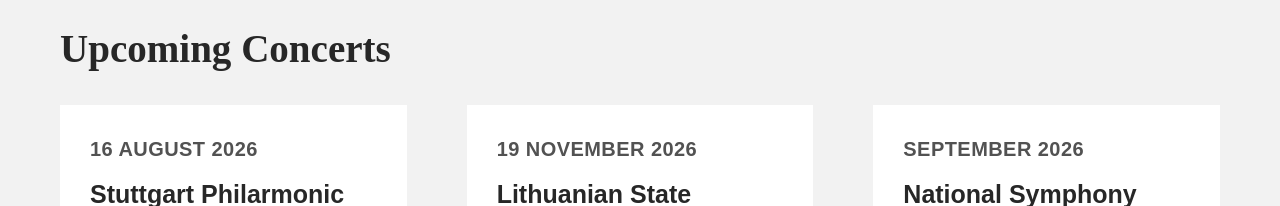
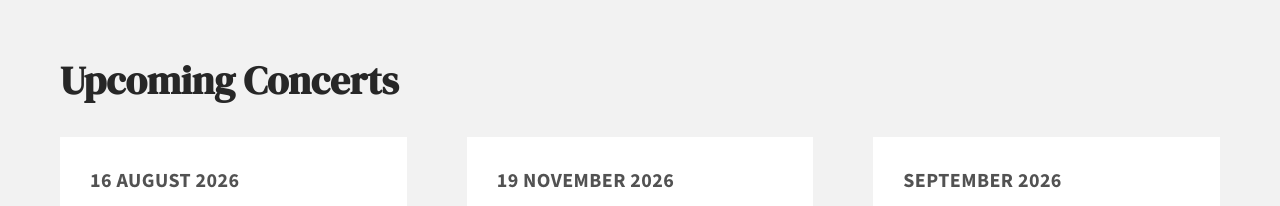
Before and after one commit to btwalpole/nuron-mukumi, an Eleventy site: page src/index.md in a window 1280 px wide. Shown: the part 1820-2026 px from the top of the page. Built offline with nearby package versions, Linux system fonts and the light colour scheme; Eleventy itself is replaced by a stand-in of ours; files that its build step writes are made by us from their sources; the site is published under a folder, as on GitHub Pages, so addresses that start at the root find nothing; files whose address does not match are found by name.

Commit message:
adjusting font path to relative to match _site folder structure

```diff
--- a/src/css/global/fonts.css
+++ b/src/css/global/fonts.css
@@ -1,48 +1,48 @@
 @font-face {
   font-family: "DM Serif Display";
-  src: url("/fonts/DMSerifDisplay-Regular.ttf") format("truetype");
+  src: url("../fonts/DMSerifDisplay-Regular.ttf") format("truetype");
   font-weight: 400;
   font-style: normal;
 }
 
 @font-face {
   font-family: "DM Serif Text";
-  src: url("/fonts/DMSerifText-Regular.ttf") format("truetype");
+  src: url("../fonts/DMSerifText-Regular.ttf") format("truetype");
   font-weight: 400;
   font-style: normal;
 }
 
 @font-face {
   font-family: "DM Serif Text";
-  src: url("/fonts/DMSerifText-Italic.ttf") format("truetype");
+  src: url("../fonts/DMSerifText-Italic.ttf") format("truetype");
   font-weight: 400;
   font-style: italic;
 }
 
 @font-face {
   font-family: "Source Sans 3";
-  src: url("/fonts/SourceSans3-Regular.otf.woff2") format("woff2");
+  src: url("../fonts/SourceSans3-Regular.otf.woff2") format("woff2");
   font-weight: 400;
   font-style: normal;
 }
 
 @font-face {
   font-family: "Source Sans 3";
-  src: url("/fonts/SourceSans3-Medium.otf.woff2") format("woff2");
+  src: url("../fonts/SourceSans3-Medium.otf.woff2") format("woff2");
   font-weight: 500;
   font-style: normal;
 }
 
 @font-face {
   font-family: "Source Sans 3";
-  src: url("/fonts/SourceSans3-It.otf.woff2") format("woff2");
+  src: url("../fonts/SourceSans3-It.otf.woff2") format("woff2");
   font-weight: 400;
   font-style: italic;
 }
 
 @font-face {
   font-family: "Source Sans 3";
-  src: url("/fonts/SourceSans3-Bold.otf.woff2") format("woff2");
+  src: url("../fonts/SourceSans3-Bold.otf.woff2") format("woff2");
   font-weight: 700;
   font-style: normal;
 }
```
